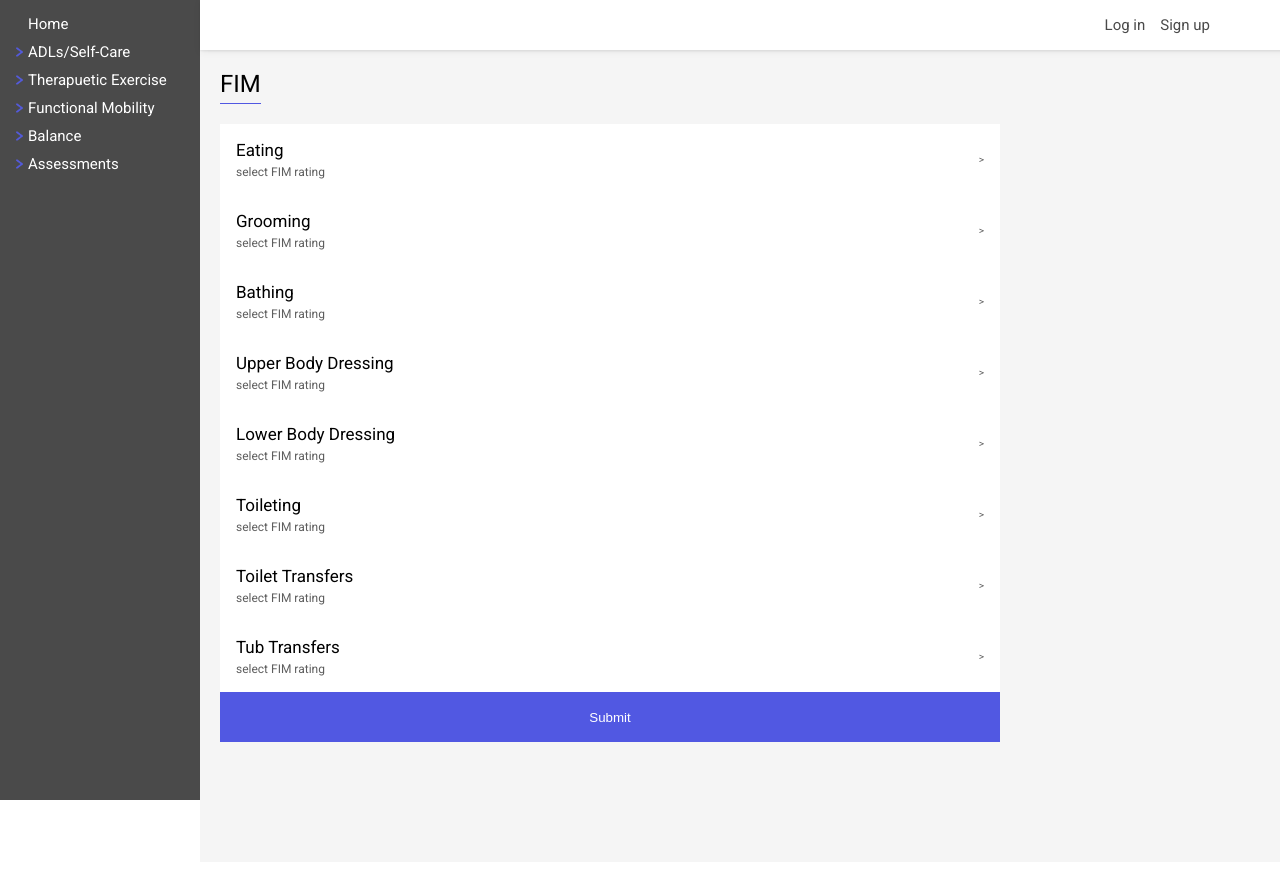
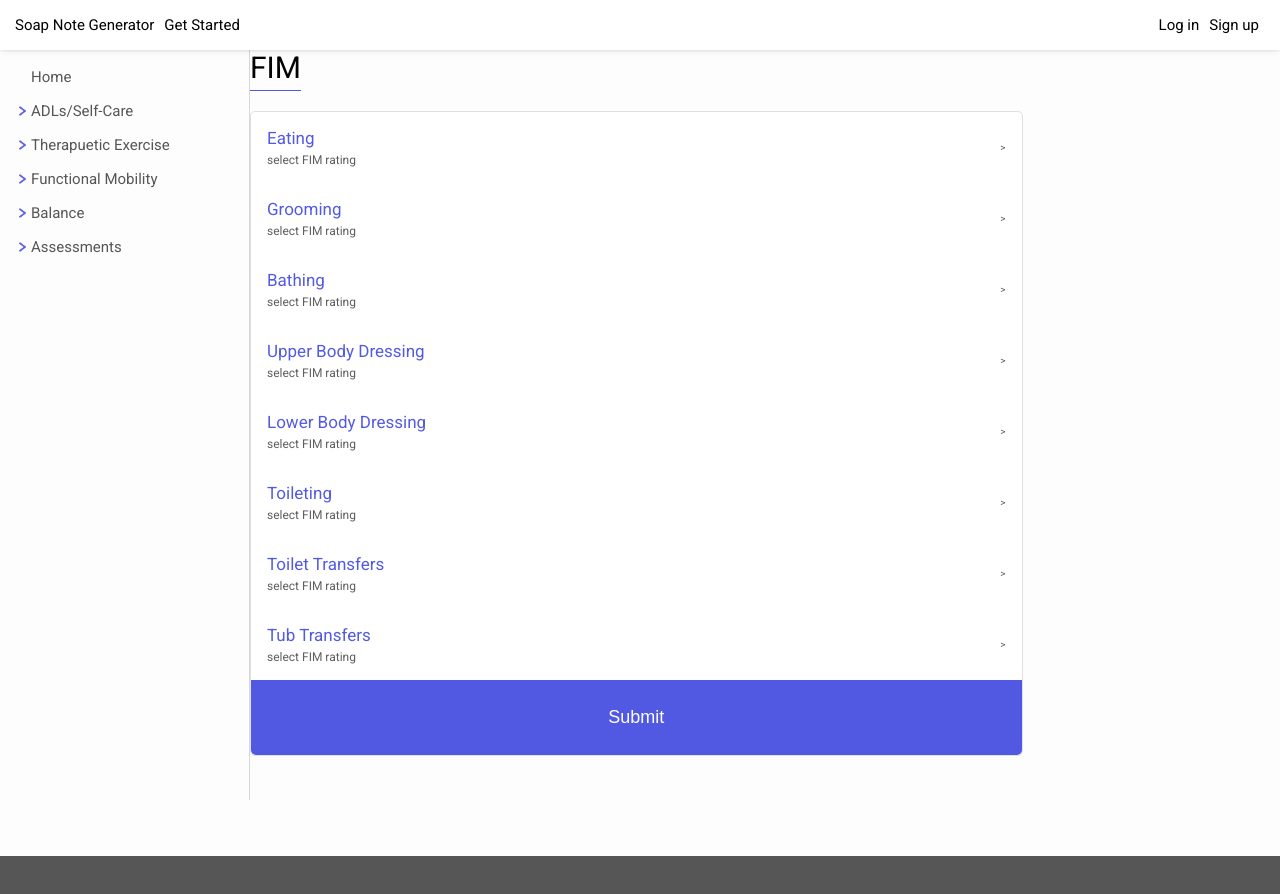
Before and after one commit to adorgan/soap-note, a React (Create React App) app in the folder client/: page /fim in a window 1280 px wide. Shown: the top 894 px of the page. Before the commit the page ends 862 px from the top, so only its background shows below. Built offline with nearby package versions, Linux system fonts and the light colour scheme; no server answers.

Commit message:
re-adjusted left sidebar coloring, re-formatted spacing of header and sidebar links

```diff
--- a/client/src/App.css
+++ b/client/src/App.css
@@ -3,8 +3,8 @@
   :root {
     --accent: #5158e2;
     --accent-hover: #6d73ec;
-    --background-dark: #4a4a4a;
-    --background-light: #f5f5f5;
+    --background-dark: #565656;
+    --background-light: #fdfdfe;
     --background-dark-hover: #5a5a5a;
     --form-text-light: #5e5e5e;
     --background-light-hover: #ebebeb;
@@ -35,6 +35,8 @@
   form {
     width: 75%;
     background-color: white;
+    border: 1px solid rgb(224, 224, 224);
+    border-radius: 5px;
   }
 
   fieldset {
@@ -218,23 +220,32 @@
 
   /* left sidebar */
   .left-container {
-    background-color: var(--background-dark);
+    background-color: var(--background-light);
     display: flex;
     flex-direction: column;
-    padding-top: 10px;
-    width: 200px;
-    position: fixed;
+    padding-top: 60px;
+    width: 250px;
+    position: sticky;
     height: 100%;
-    z-index: 3;
+    max-height: 100vh;
+    top: 0;
+    border-right: 1px solid rgb(215, 215, 215);
+    /* z-index: 3; */
   }
 
   /* right content */
   .right-container {
     display: flex;
     flex: 1;
-    flex-direction: column;
+    flex-direction: row;
     background-color: var(--background-light);
-    margin-left: 200px;
+    /* margin-left: 200px; */
+  }
+
+  .footer{
+    width: 100%;
+    height: 100px;
+    background-color: var(--background-dark);
   }
 
 
@@ -264,8 +275,9 @@
   }
 
   .sidebar-primary-links {
-    padding: 5px;
+    padding: 8px;
     font-size: 1.5rem;
+    font-weight: 500;
     width: fit-content;
     display: flex;
     align-items: center;
@@ -273,26 +285,25 @@
 
   .sidebar-primary-links:hover,
   .sidebar-sublink:hover {
-    background: var(--background-dark-hover);
+    background: var(--background-light-hover);
     border-radius: 5px;
   }
 
   .sidebar-sublink {
     text-decoration: none;
-    color: white;
-    font-size: 1.4rem;
+    color: var(--background-dark);
+    font-size: 1.5rem;
+    font-weight: 500;
+    padding: 10px;
   }
 
   .sidebar-sublink-container {
-    margin-left: 20px;
-    padding-left: 5px;
-    padding-top: 4px;
-    padding-bottom: 4px;
-    padding-right: 5px;
-    width: fit-content;
+    margin-left: 30px;
+    /* width: fit-content; */
+    padding: 10px;
   }
   .sidebar-text {
-    color: white;
+    color: var(--background-dark);
     display: flex;
     align-content: center;
   }
@@ -304,11 +315,14 @@
 /* Form */
 
   .btn-form {
-    height: 50px;
+    height: 75px;
     border: none;
     background-color: var(--accent);
     color: white;
     width: 100%;
+    border-bottom-left-radius: 5px;
+    border-bottom-right-radius: 5px;
+    font-size: 1.8rem;
   }
 
   .btn-form:hover {
@@ -362,7 +376,14 @@
   .nav-child-right {
     /* flex: 1; */
     display: flex;
-    padding-right: 210px;
+
+  }
+
+  .nav-child-left {
+    flex: 1;
+    display: flex;
+    justify-content: flex-start;
+    padding-right: 10px;
     padding-left: 10px;
   }
 
@@ -372,23 +393,27 @@
     height: 100%;
     align-items: center;
     justify-content: flex-end;
-    margin-right: 50px;
+    margin-right: 16px;
   }
 
   .header-link {
-    color: var(--background-dark);
+    color: var(--black);
     padding: 5px;
     align-self: flex-end;
     border-radius: 5px;
-    margin-right: 5px;
+
     font-size: 1.5rem;
+  }
+
+  .header-link:hover {
+    background: var(--background-light-hover);
   }
 
 
 
 .content {
   margin-top: 50px;
-  padding: 20px;
+  /* padding: 20px; */
   margin-bottom: 100px;
   display: flex;
   flex: 1;
@@ -411,14 +436,16 @@
 }
 
 .content-title {
-  font-size: 2.4rem;
+  font-size: 3.0rem;
   border-bottom: 1px solid var(--accent);
   width: fit-content;
   padding-bottom: 5px;
   margin-bottom: 20px;
 }
 
-
+.wrapper {
+  padding: 20px;
+}
 
 .fim-wrapper {
   padding: 20px;
@@ -532,6 +559,19 @@
 
 /* My Notes */
 
+/* .btn-form {
+  height: 50px;
+  border: none;
+  background-color: var(--accent);
+  color: white;
+  width: 100%;
+}
+
+.btn-form:hover {
+  cursor: pointer;
+  background-color: var(--accent-hover);
+} */
+
   .btn-note {
     background: var(--accent);
     color: white;
@@ -616,6 +656,9 @@
 
 /* Authentication */
 
+  .btn-registration {
+    margin-top: 20px;
+  }
   .right-container-registration {
     display: flex;
     flex: 1;
@@ -642,10 +685,6 @@
     text-align: center;
     font-size: 2.8rem;
     margin-bottom: 20px;
-  }
-
-  .btn-registration {
-    margin-top: 20px;
   }
 
   .registration-sidebar {
@@ -708,10 +747,19 @@
 
   .home-container {
     display: flex;
+    justify-content: center;
+
   }
 
-  .home-div-left {
-    flex: 0.7;
+  .home-top {
+    flex: .8;
+    text-align: center;
+  }
+  .home-banner{
+    height: 100px;
+    background: linear-gradient(to left, var(--accent), #e37575);
+    margin: 0;
+    padding: 0;
   }
 
   .home-icon-container {
@@ -725,11 +773,6 @@
     align-self: center;
   }
 
-
-
-.header-link:hover {
-  background-color: var(--background-light);
-}
 
 .hamburger {
   width: 20px;
--- a/client/src/App.js
+++ b/client/src/App.js
@@ -24,18 +24,19 @@ function App() {
     <Router>
       <Context.Provider value={[loggedIn, setLoggedIn]}>
         <div className="flex-container">
+          <div id="right-container" className="right-container">
+            <HeaderRight />
             <div id="left-sidebar" className="left-container">
               <SideBar />
             </div>
-
-                    <div id="right-container" className="right-container">
-                        <HeaderRight />
-
             <div className="content" id="mainContent">
               <Routes />
               <div id="snackbar">Some message..</div>
             </div>
           </div>
+        </div>
+        <div className="footer">
+
         </div>
       </Context.Provider>
     </Router>
--- a/client/src/components/FormSelect.js
+++ b/client/src/components/FormSelect.js
@@ -4,7 +4,7 @@ const FormSelect = ({title, subtitle, onClick, subtitleID}) => {
   return (
     <div className={"form-select-parent"} onClick={onClick}>
       <div className="form-select-container-left">
-        <div className="text-primary">{title}</div>
+        <div className="text-primary accent">{title}</div>
         <div id={subtitleID} className="form-select-subtext">{subtitle}</div>
       </div>
       <div className="form-select-arrow">></div>
--- /dev/null
+++ b/client/src/components/GetStarted.js
@@ -0,0 +1,13 @@
+import React, {useEffect} from 'react'
+
+const GetStarted = () => {
+
+    useEffect(()=> {
+        document.getElementById("left-sidebar").style.display = "block";
+    })
+  return (
+    <div>GetStarted</div>
+  )
+}
+
+export default GetStarted
--- a/client/src/components/HeaderRight.js
+++ b/client/src/components/HeaderRight.js
@@ -31,7 +31,17 @@ const HeaderRight = () => {
           alt="menu"
         />
       </div>
+
       <div className="header-right-nav">
+        <div className="nav-child-left">
+          <Link className=" header-link" to="/">
+            Soap Note Generator
+          </Link>
+          <Link className=" header-link" to="/get-started">
+            Get Started
+          </Link>
+        </div>
+
         <div className="nav-child-right">
           {!loggedIn && (
             <>
--- a/client/src/components/Home.js
+++ b/client/src/components/Home.js
@@ -1,28 +1,27 @@
-import React from "react";
+import React, { useEffect } from "react";
 
 const Home = () => {
-  return (
-      <div className="home-container fade-in-component">
-          <div className="home-div-left">
-              <div className="home-title">
-                  Build Therapy <span className="soap-home">SOAP</span> Notes Efficiently
-              </div>
-              <div className="home-subtitle">
-                  Pick out the most important details from a session and
-                  generate a well-formed narrative to use as a guide for
-                  documenting treatments, evaluations, and progress notes.
-              </div>
-          </div>
-          {/* <div className="home-icon-container">
-              <div className="home-icon">
-                  <img
-                      src="icons/Untitled.png"
-                      alt=""
-                      className="home-icon-image"
-                  />
-              </div>
-          </div> */}
+  useEffect(() => {
+    document.getElementById("left-sidebar").style.display = "none";
+  });
+  return (<>
+
+    <div className="home-container fade-in-component">
+      <div className="home-top">
+        <div className="home-title">
+          Build Therapy <span className="soap-home">SOAP</span> Notes
+          Efficiently
+        </div>
+        <div className="home-subtitle">
+          Pick out the most important details from a session and generate a
+          well-formed narrative to use as a guide for documenting treatments,
+          evaluations, and progress notes.
+        </div>
+
       </div>
+    </div>
+    <div className="home-banner"></div>
+    </>
   );
 };
 
--- a/client/src/components/Mobility/ToiletTransfer.js
+++ b/client/src/components/Mobility/ToiletTransfer.js
@@ -176,7 +176,7 @@ export default function ToiletTransfer() {
             },
           ]}
         />
-        <button type="submit">Submit</button>
+        <button type="submit">Create SOAP</button>
         <NarrativeBlurb text={blurb} id="blurb" />
       </form>
     </>
--- a/client/src/components/Routes.js
+++ b/client/src/components/Routes.js
@@ -16,6 +16,7 @@ import StaticBalance from "./Balance/StaticBalance";
 import Logout from "./Auth/Logout";
 import Home from "./Home";
 import { Context } from "./Context";
+import GetStarted from "./GetStarted";
 
 const Routes = () => {
   const [loggedIn, setLoggedIn] = useContext(Context);
@@ -57,6 +58,9 @@ const Routes = () => {
       <Route path="/static-balance">
         <StaticBalance title="Static Balance" />
       </Route>
+      <Route path="/get-started">
+        <GetStarted/>
+      </Route>
       <Route path="/login">
         <Login />
       </Route>
--- a/client/src/components/SubmitButton.js
+++ b/client/src/components/SubmitButton.js
@@ -1,9 +1,8 @@
-export default function SubmitButton(){
-
+export default function SubmitButton() {
   return (
     <div className="div-submit-btn">
       <button className="btn-form" type="submit">
-                Submit
+        Create SOAP
       </button>
     </div>
   );
```
Lines whose indentation alone changed are shown as unchanged.
